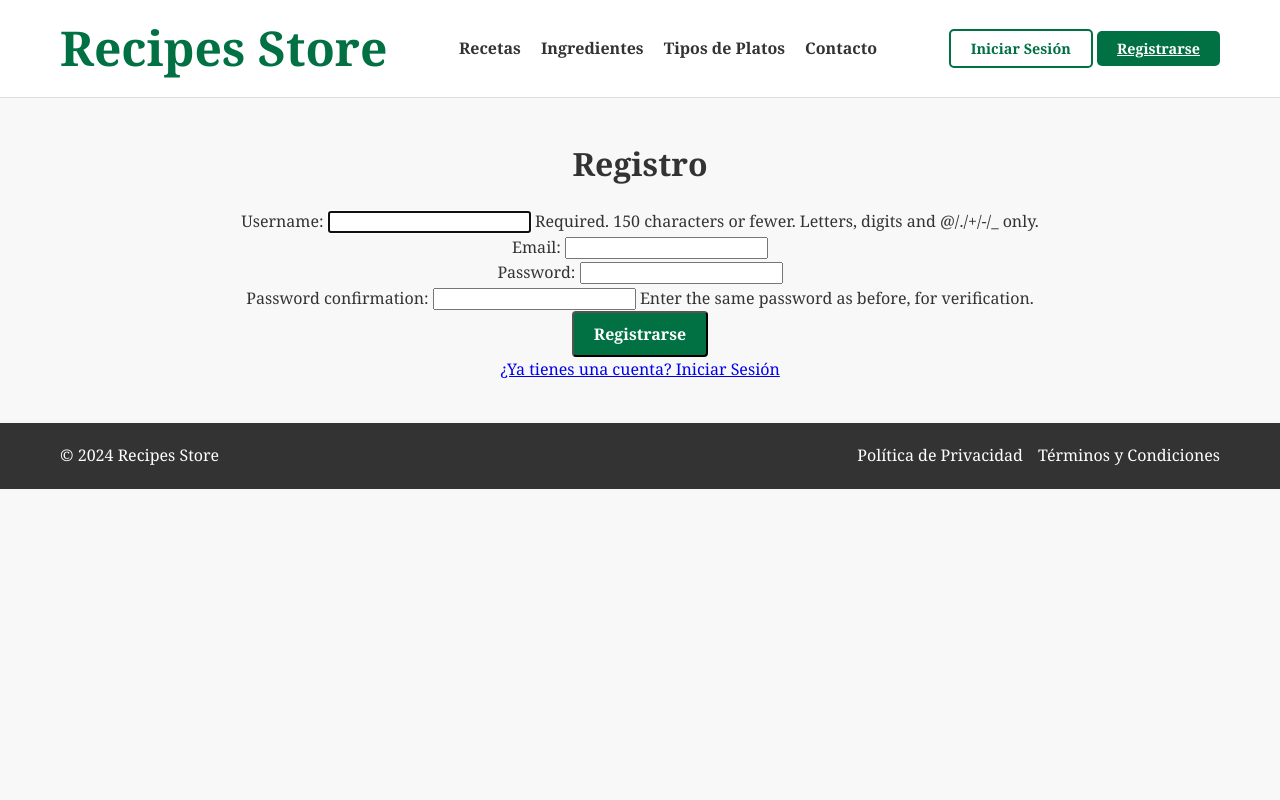
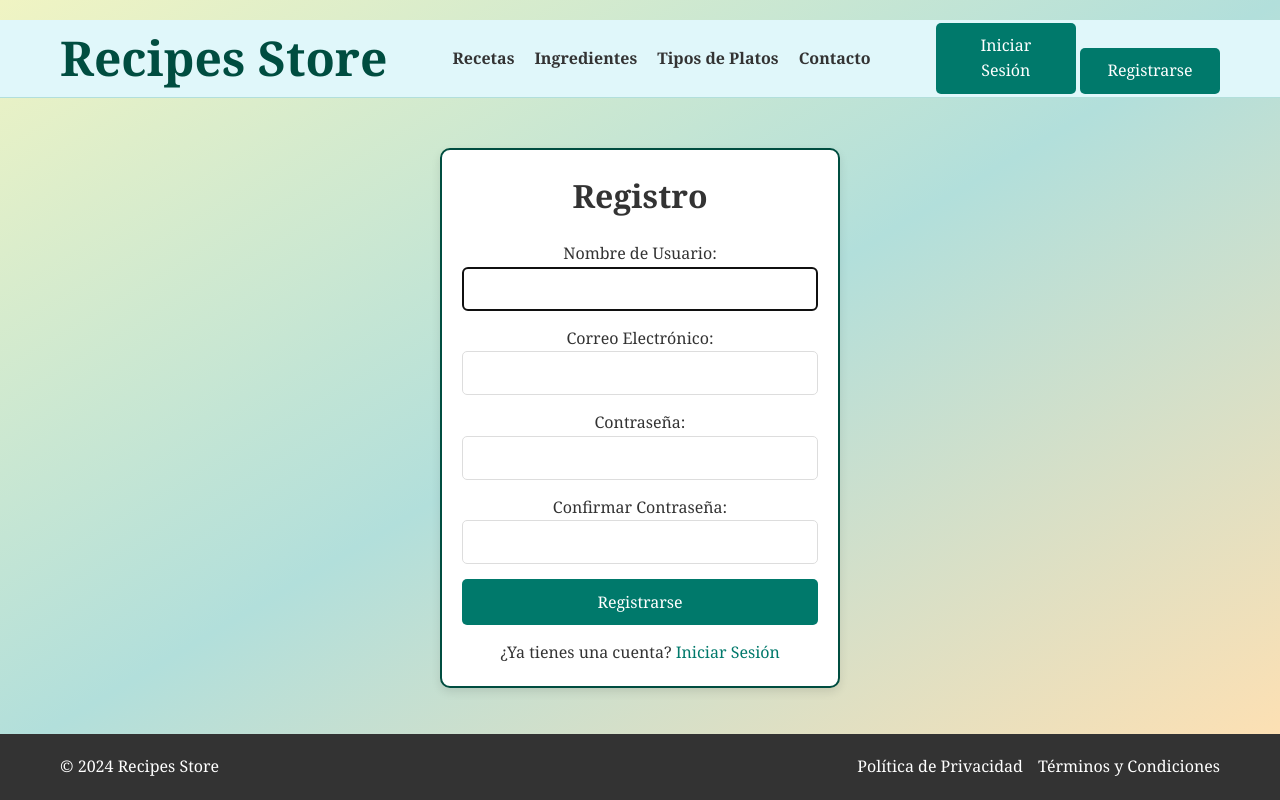
Before and after one commit to InigoDiazMunio/IngeneriaWebGrupo10, a Django app: page /register/ in a window 1280 px wide. Run offline with Django 4.2, Linux system fonts and the light colour scheme.

Commit message:
funcionando registro e iniciar sesion

```diff
--- a/appRecetario/static/style.css
+++ b/appRecetario/static/style.css
@@ -11,12 +11,15 @@ body {
     color: #333;
     line-height: 1.6;
 }
-
+/* Fondo de la página de inicio de sesión */
+body.login-page {
+    background: linear-gradient(to bottom right, #f0f4c3, #b2dfdb, #ffe0b2);
+    padding: 20px 0;
+}
 /* Cabecera */
 .main-header {
-    background-color: #fff;
-    border-bottom: 1px solid #ddd;
-    padding: 10px 0;
+    background-color: #e0f7fa; /* Tono suave azul verdoso */
+    border-bottom: 1px solid #b2dfdb;
 }
 
 .main-header .container {
@@ -30,10 +33,11 @@ body {
 
 .main-header .logo h1 a {
     text-decoration: none;
-    color: #017143;
-    font-size: 1.5em;
+    color: #004d40; /* Color verde oscuro */
+    font-size: 1.5em; /* Tamaño reducido */
     font-weight: bold;
 }
+
 
 .main-header .main-nav ul {
     list-style: none;
@@ -53,35 +57,25 @@ body {
 }
 
 /* Botones de autenticación */
+
+.auth-buttons .btn-login,
+.auth-buttons .btn-signup {
+    display: inline-block;
+    padding: 10px 20px;
+    font-size: 1em;
+    border-radius: 5px;
+    text-decoration: none;
+    color: white;
+    width: 140px;
+    text-align: center;
+}
 .auth-buttons .btn-login {
-    text-decoration: none;
-    padding: 8px 20px;
-    background-color: white; /* Fondo blanco */
-    color: #017143; /* Texto verde */
-    border: 2px solid #017143; /* Borde verde */
-    border-radius: 5px;
-    font-size: 0.9em;
-    font-family: 'Georgia', serif; /* Tipografía */
-    font-weight: bold;
-    transition: background-color 0.3s ease, color 0.3s ease;
+    background-color: #00796b;
+}
+.auth-buttons .btn-login:hover {
+    background-color: #004d40; /* Verde más oscuro al pasar el mouse */
 }
 
-.auth-buttons .btn-login:hover {
-    background-color: #017143; /* Fondo verde al hacer hover */
-    color: white; /* Texto blanco */
-}
-
-.auth-buttons .btn-signup {
-    background-color: #017143;
-    color: white;
-    border: none;
-    padding: 8px 20px;
-    border-radius: 5px;
-    font-size: 0.9em;
-    font-family: 'Georgia', serif;
-    font-weight: bold;
-    transition: background-color 0.3s ease;
-}
 /* Botón de Cerrar Sesión */
 .auth-buttons .btn-logout {
     text-decoration: none;
@@ -94,9 +88,14 @@ body {
     cursor: pointer;
     transition: background-color 0.3s ease;
 }
+.auth-buttons .btn-signup {
+    background-color: #00796b;
+    color: white; /* Corregido para que el texto sea visible siempre */
+    border: none;
+}
 
-.auth-buttons .btn-logout:hover {
-    background-color: #d32f2f;
+.auth-buttons .btn-signup:hover {
+    background-color: #004d40;
 }
 
 
@@ -141,6 +140,10 @@ body {
     background-color: #333;
     color: white;
     padding: 20px 0;
+    position: fixed;
+    width: 100%;
+    bottom: 0;
+    left: 0;
 }
 
 .main-footer .container {
@@ -230,3 +233,142 @@ body {
     font-size: 1em;
     color: #666;
 }
+/* Contenedor del formulario de inicio de sesión */
+.login-container {
+    background-color: rgba(255, 255, 255, 0.9); /* Cambiado a un blanco semi-transparente */
+    padding: 40px;
+    max-width: 400px;
+    margin: 0 auto;
+    border-radius: 10px;
+    box-shadow: 0 4px 10px rgba(0, 0, 0, 0.1);
+    border: 2px solid #b2dfdb;
+}
+/* Título de la página de inicio de sesión */
+.login-title {
+    color: #00796b; /* Un tono verde que combina con el fondo */
+}
+
+
+/* Estilos para el formulario */
+.login-form .form-group {
+    margin-bottom: 15px;
+}
+
+.login-form label {
+    display: block;
+    font-weight: bold;
+    margin-bottom: 5px;
+    color: #333;
+}
+
+.login-form input {
+    width: 100%;
+    padding: 10px;
+    border: 1px solid #ccc;
+    border-radius: 5px;
+    font-size: 1em;
+    background-color: #f9f9f9;
+}
+
+/* Botón de iniciar sesión */
+.btn-login {
+    width: 100%;
+    padding: 12px;
+    background-color: #00796b;
+    color: white;
+    border: none;
+    border-radius: 4px;
+    cursor: pointer;
+    font-size: 1em;
+    transition: background-color 0.3s ease;
+}
+
+.btn-login:hover {
+    background-color: #016836;
+}
+
+/* Pie del formulario */
+.login-footer {
+    text-align: center;
+    margin-top: 20px;
+    font-size: 0.9em;
+}
+
+.login-footer a {
+    color: #017143;
+    text-decoration: none;
+    font-weight: bold;
+}
+
+.login-footer a:hover {
+    text-decoration: underline;
+}
+
+
+/* Fondo para todas las páginas */
+body {
+    background: linear-gradient(to bottom right, #f0f4c3, #b2dfdb, #ffe0b2);
+    padding: 20px 0;
+}
+/* Contenedor de registro */
+.register-container {
+    max-width: 400px;
+    margin: 50px auto;
+    padding: 20px;
+    background-color: #ffffff;
+    border-radius: 10px;
+    box-shadow: 0 4px 10px rgba(0, 0, 0, 0.1);
+    text-align: center;
+    border: 2px solid #004d40;
+}
+
+/* Título de registro */
+.register-title {
+    font-size: 1.8em;
+    color: #004d40;
+    margin-bottom: 20px;
+}
+.register-form .form-group {
+    margin-bottom: 15px;
+}
+/* Estilo del formulario */
+.register-form input[type="text"],
+.register-form input[type="email"],
+.register-form input[type="password"] {
+    width: 100%;
+    padding: 10px;
+    border: 1px solid #ddd;
+    border-radius: 5px;
+    font-size: 1em;
+}
+
+/* Botón de registro */
+.btn-register {
+    width: 100%;
+    padding: 12px;
+    background-color: #00796b;
+    color: white;
+    border: none;
+    border-radius: 5px;
+    cursor: pointer;
+    font-size: 1em;
+    transition: background-color 0.3s ease;
+}
+
+.btn-register:hover {
+    background-color: #004d40;
+}
+
+/* Pie de página del registro */
+.register-footer {
+    margin-top: 15px;
+}
+
+.register-footer a {
+    color: #00796b;
+    text-decoration: none;
+}
+
+.register-footer a:hover {
+    color: #004d40;
+}
--- a/appRecetario/templates/base.html
+++ b/appRecetario/templates/base.html
@@ -8,7 +8,7 @@
     {% block extrastyle %}{% endblock %}
     <title>{% block titulo %}Recipes Store{% endblock %}</title>
 </head>
-<body>
+<body class="{% block body_class %}{% endblock %}">
     <header class="main-header">
         <div class="container">
             <div class="logo">
--- a/appRecetario/templates/users/register.html
+++ b/appRecetario/templates/users/register.html
@@ -1,11 +1,30 @@
 {% extends 'base.html' %}
 
 {% block contenido %}
-<h2>Registro</h2>
-<form method="POST">
-    {% csrf_token %}
-    {{ form.as_p }}
-    <button type="submit" class="btn">Registrarse</button>
-</form>
-<a href="{% url 'login' %}">¿Ya tienes una cuenta? Iniciar Sesión</a>
+<div class="register-container">
+    <h2 class="register-title">Registro</h2>
+    <form method="POST" class="register-form">
+        {% csrf_token %}
+        <div class="form-group">
+            <label for="username">Nombre de Usuario:</label>
+            {{ form.username }}
+        </div>
+        <div class="form-group">
+            <label for="email">Correo Electrónico:</label>
+            {{ form.email }}
+        </div>
+        <div class="form-group">
+            <label for="password1">Contraseña:</label>
+            {{ form.password1 }}
+        </div>
+        <div class="form-group">
+            <label for="password2">Confirmar Contraseña:</label>
+            {{ form.password2 }}
+        </div>
+        <button type="submit" class="btn-register">Registrarse</button>
+    </form>
+    <p class="register-footer">
+        ¿Ya tienes una cuenta? <a href="{% url 'login' %}">Iniciar Sesión</a>
+    </p>
+</div>
 {% endblock %}
```
Also changed, not shown: appRecetario/templates/users/login.html (+20 -7 lines).
